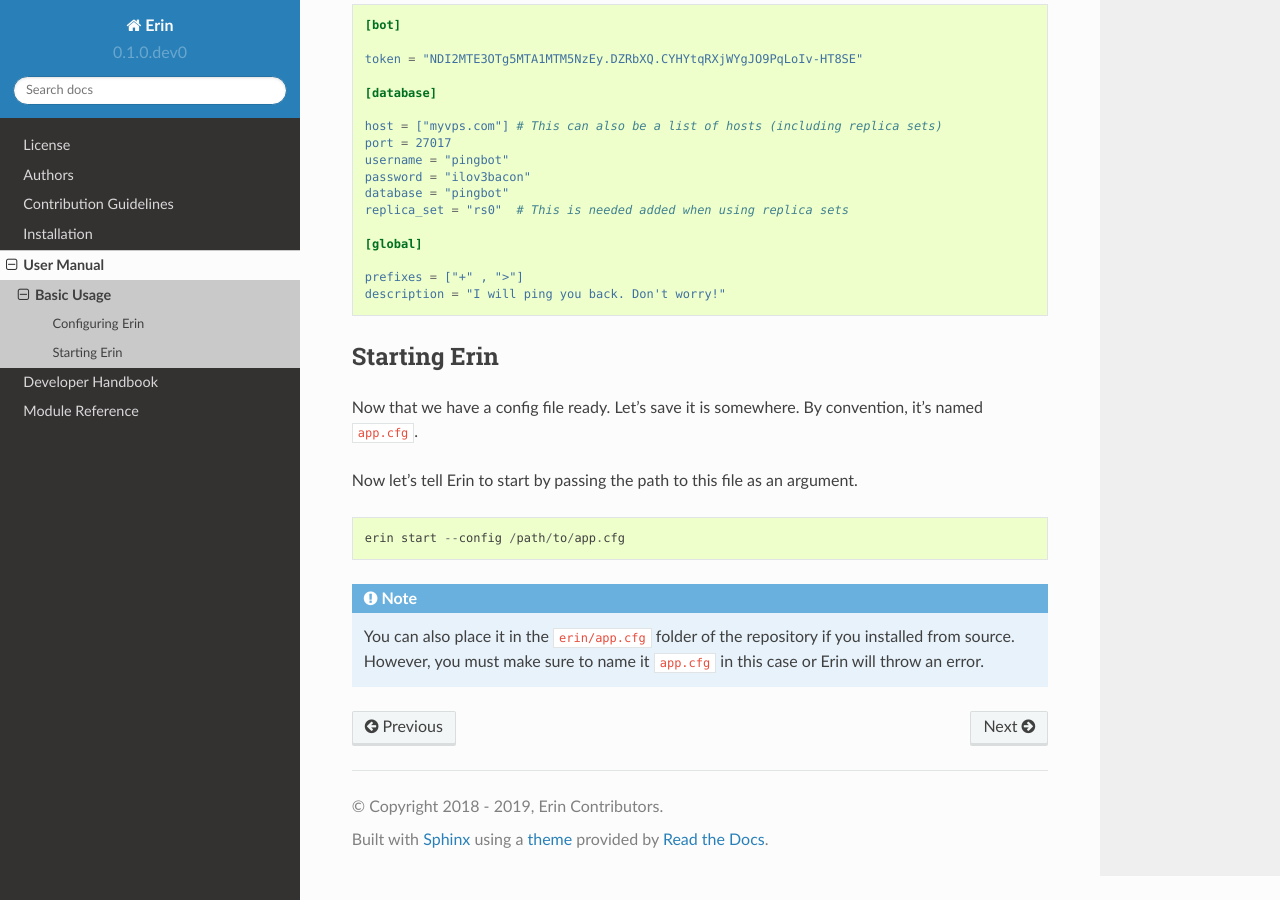
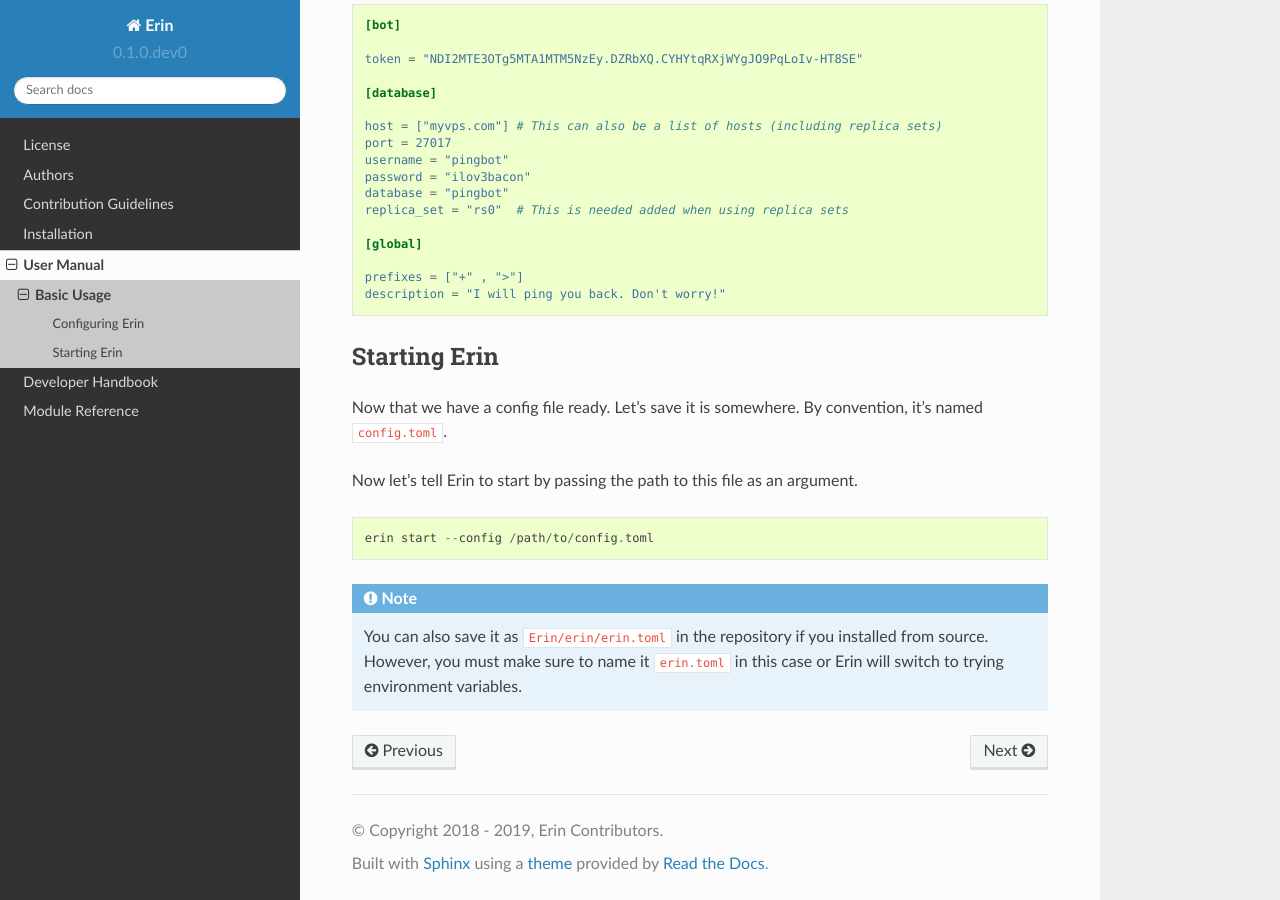
Before and after one commit to OpenDebates/Erin, a Sphinx documentation site: the page built from docs/manual/usage.rst, in a window 1280 px wide and 900 px high, scrolled down 2484 px. Built offline with Sphinx 7.4.7 and the Read the Docs theme 2.0.0, drawn with Linux system fonts in a browser that asks for light colours; the version number is read from the project's files by our own code.

Commit message:
Add help to subcommands and change config file name

```diff
--- a/docs/installation/bot.rst
+++ b/docs/installation/bot.rst
@@ -28,7 +28,7 @@
 
 ::
 
-    git clone https://github.com/UnethicalDiscord/Erin.git
+    git clone https://github.com/DiscordFederation/Erin.git
 
 
 Since Erin has a lot of dependencies, it is wise to install a virtualenv first. Please do not use `pipenv <https://docs.pipenv.org/>`_ however.
--- a/docs/manual/usage.rst
+++ b/docs/manual/usage.rst
@@ -22,7 +22,7 @@
 
 Now this is the most important part. We need to create a configuration file which is also valid TOML.
 
-.. code-block:: cfg
+.. code-block:: ini
 
     [bot]
 
@@ -91,16 +91,16 @@
 Starting Erin
 ===============
 
-Now that we have a config file ready. Let's save it is somewhere. By convention, it's named ``app.cfg``.
+Now that we have a config file ready. Let's save it is somewhere. By convention, it's named ``config.toml``.
 
 Now let's tell Erin to start by passing the path to this file as an argument.
 
 ::
 
-    erin start --config /path/to/app.cfg
+    erin start --config /path/to/config.toml
 
 
 .. note::
 
-    You can also place it in the ``erin/app.cfg`` folder of the repository if you installed from source.
-    However, you must make sure to name it ``app.cfg`` in this case or Erin will throw an error.
+    You can also save it as ``Erin/erin/erin.toml`` in the repository if you installed from source.
+    However, you must make sure to name it ``erin.toml`` in this case or Erin will switch to trying environment variables.
```
Also changed, not shown: 4 other files.
